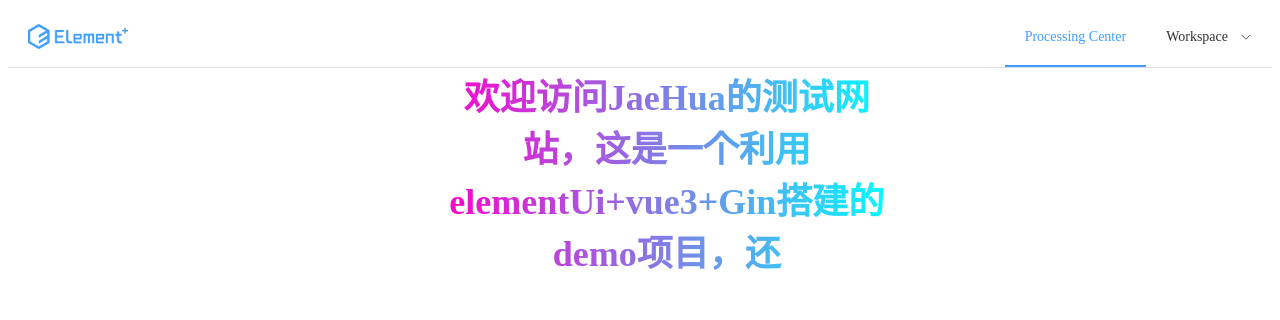
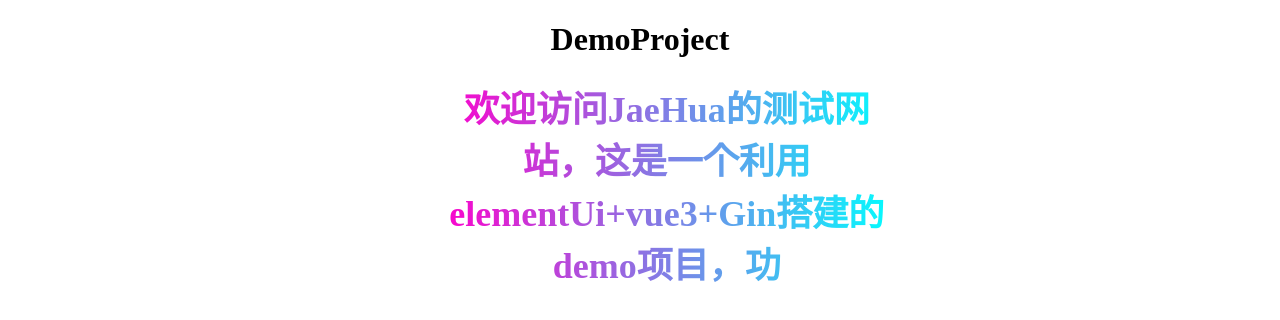
Before and after one commit to JaeHua/VueDemo, a Vue app: page / in a window 1280 px wide. Shown: the top 320 px of the page. Built offline with nearby package versions, Linux system fonts and the light colour scheme.

Commit message:
step2.增加welcome页和home页。welcome页不显示导航栏，而且当字全部打完按钮才会显示

```diff
--- a/package.json
+++ b/package.json
@@ -12,7 +12,8 @@
     "@element-plus/components": "^0.0.5",
     "element-plus": "^2.7.2",
     "typeit": "^8.8.3",
-    "vue": "^3.4.21"
+    "vue": "^3.4.21",
+    "vue-router": "^4.3.2"
   },
   "devDependencies": {
     "@eslint/js": "^9.2.0",
--- a/src/App.vue
+++ b/src/App.vue
@@ -1,11 +1,11 @@
 <script setup>
 import Navbar from "@/views/layout/Navbar.vue";
-import Home from "@/views/Home.vue";
+import Welcome from "@/views/Welcome.vue";
 </script>
 
 <template>
-<Navbar />
-  <Home msg="Hi" />
+  <Navbar v-if="$route.meta.showNav" />
+  <router-view></router-view>
 </template>
 
 <style scoped>
--- a/src/main.js
+++ b/src/main.js
@@ -1,9 +1,11 @@
 import { createApp } from 'vue'
 import ElementPlus from 'element-plus'
 import 'element-plus/dist/index.css'
+import router from '@/router'
 import App from './App.vue'
 
 const app = createApp(App)
 
 app.use(ElementPlus)
+app.use(router)
 app.mount('#app')
--- /dev/null
+++ b/src/router/index.js
@@ -0,0 +1,22 @@
+import { createRouter, createWebHistory } from 'vue-router'
+// 路由数组
+const routes = [
+    {
+        path: '/',
+        component: ()=>import('../views/Welcome.vue'),
+        meta: { title: 'Welcome',
+            showNav:false
+        },
+    },
+    {
+        path: '/home',
+        name: 'Home',
+        component: ()=>import('../views/Home.vue'),
+        meta: { title: 'Home',
+        showNav:true}
+    },
+    ]
+// 创建路由对象
+const router = createRouter({    history: createWebHistory(),    routes})
+
+export default router
--- a/src/views/Home.vue
+++ b/src/views/Home.vue
@@ -1,46 +1,9 @@
+<template>
+hi,homepage!
+</template>
 <script setup>
-import { ref, onMounted } from 'vue'
 
-const message = ref('')
-const index = ref(0)
-
-const greetingMessage = '欢迎访问JaeHua的测试网站，这是一个利用elementUi+vue3+Gin搭建的demo项目，还在初步测试阶段!'
-
-function typeWriter() {
-  if (index.value < greetingMessage.length) {
-    message.value += greetingMessage.charAt(index.value)
-    index.value++
-    setTimeout(typeWriter, 100)
-  }
-}
-
-onMounted(() => {
-  typeWriter()
-})
 </script>
-
-<template>
-
-
-  <el-row :gutter="20">
-    <el-col :span="8"><div class="grid-content ep-bg-purple" /></el-col>
-    <el-col :span="9"><div class="grid-content ep-bg-purple" /><div id ="home">{{ message }}</div></el-col>
-    <el-col :span="3"><div class="grid-content ep-bg-purple" /></el-col>
-    <el-col :span="4"><div class="grid-content ep-bg-purple" /></el-col>
-  </el-row>
-
-
-</template>
-
 <style scoped>
-#home{
-  font-size: 36px;
-  font-weight: bold;
-  text-align: center;
-  background: linear-gradient(to right, #ff00cc, #00ffff);
-  -webkit-background-clip: text;
-  -webkit-text-fill-color: transparent;
-}
-
 
 </style>
--- /dev/null
+++ b/src/views/Welcome.vue
@@ -0,0 +1,62 @@
+<script setup>
+import { ref, onMounted, watch } from 'vue'
+import { DArrowRight } from '@element-plus/icons-vue'
+
+const message = ref('')
+const index = ref(0)
+const showButton = ref(false)
+
+const greetingMessage = '欢迎访问JaeHua的测试网站，这是一个利用elementUi+vue3+Gin搭建的demo项目，功能会逐步完善，还在初步学习搭建阶段!'
+
+function typeWriter() {
+  if (index.value < greetingMessage.length) {
+    message.value += greetingMessage.charAt(index.value)
+    index.value++
+    setTimeout(typeWriter, 100)
+  } else {
+    showButton.value = true // 当文字打印完毕时,显示按钮
+  }
+}
+
+watch(message, () => {
+  if (message.value.length === greetingMessage.length) {
+    showButton.value = true
+  }
+})
+
+onMounted(() => {
+  typeWriter()
+})
+</script>
+
+<template>
+  <h1 style="text-align: center">DemoProject</h1>
+
+  <el-row :gutter="20">
+    <el-col :span="8"><div class="grid-content ep-bg-purple" /></el-col>
+    <el-col :span="9"><div class="grid-content ep-bg-purple" /><div id ="home">{{ message }}</div></el-col>
+    <el-col :span="3"><div class="grid-content ep-bg-purple" /></el-col>
+    <el-col :span="4"><div class="grid-content ep-bg-purple" /></el-col>
+  </el-row>
+  <br>
+  <el-row :gutter="20">
+    <el-col :span="11"><div class="grid-content ep-bg-purple" /></el-col>
+    <el-button v-if="showButton" size="large"  color="#626aef" @click="$router.push({name:'Home'})">Go Home<el-icon><DArrowRight /></el-icon></el-button>
+    <el-col :span="1"><div class="grid-content ep-bg-purple" /></el-col>
+    <el-col :span="6"><div class="grid-content ep-bg-purple" /></el-col>
+    <el-col :span="6"><div class="grid-content ep-bg-purple" /></el-col>
+  </el-row>
+
+</template>
+<style scoped>
+#home{
+  font-size: 36px;
+  font-weight: bold;
+  text-align: center;
+  background: linear-gradient(to right, #ff00cc, #00ffff);
+  -webkit-background-clip: text;
+  -webkit-text-fill-color: transparent;
+}
+
+
+</style>
```
Also changed, not shown: 1 other file (tests, documents, lock files or other folders).
